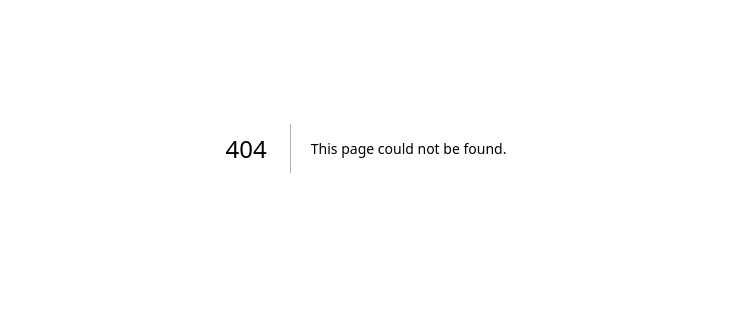
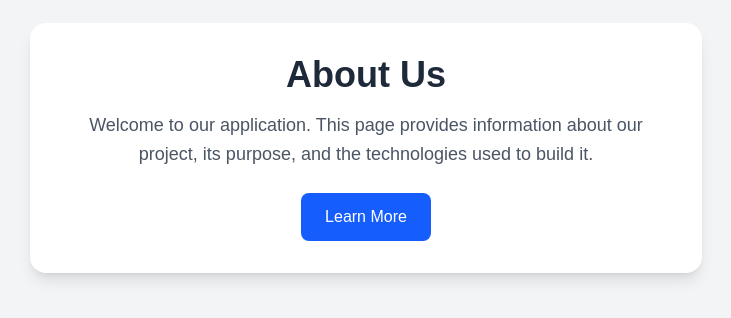
Before and after one commit to bipinjlimbu/Learning-NextJS, a Next.js app in the folder my-app/: page /about in a window 1280 px wide. Before the commit this address had no page. Shown: the part 252-570 px from the top of the page, without its empty margins (274-1005 px from the left). Built offline with nearby package versions, Linux system fonts and the light colour scheme.

Commit message:
About Page Created

```diff
--- /dev/null
+++ b/my-app/app/about/page.tsx
@@ -0,0 +1,22 @@
+export default function About() {
+    return (
+        <div className="min-h-screen bg-gray-100 flex items-center justify-center px-4">
+            <div className="max-w-2xl bg-white rounded-2xl shadow-lg p-8 text-center">
+                <h1 className="text-4xl font-bold text-gray-800 mb-4">
+                    About Us
+                </h1>
+
+                <p className="text-gray-600 text-lg leading-relaxed">
+                    Welcome to our application. This page provides information about
+                    our project, its purpose, and the technologies used to build it.
+                </p>
+
+                <div className="mt-6">
+                    <button className="bg-blue-600 hover:bg-blue-700 text-white px-6 py-3 rounded-lg transition">
+                        Learn More
+                    </button>
+                </div>
+            </div>
+        </div>
+    );
+}
```
